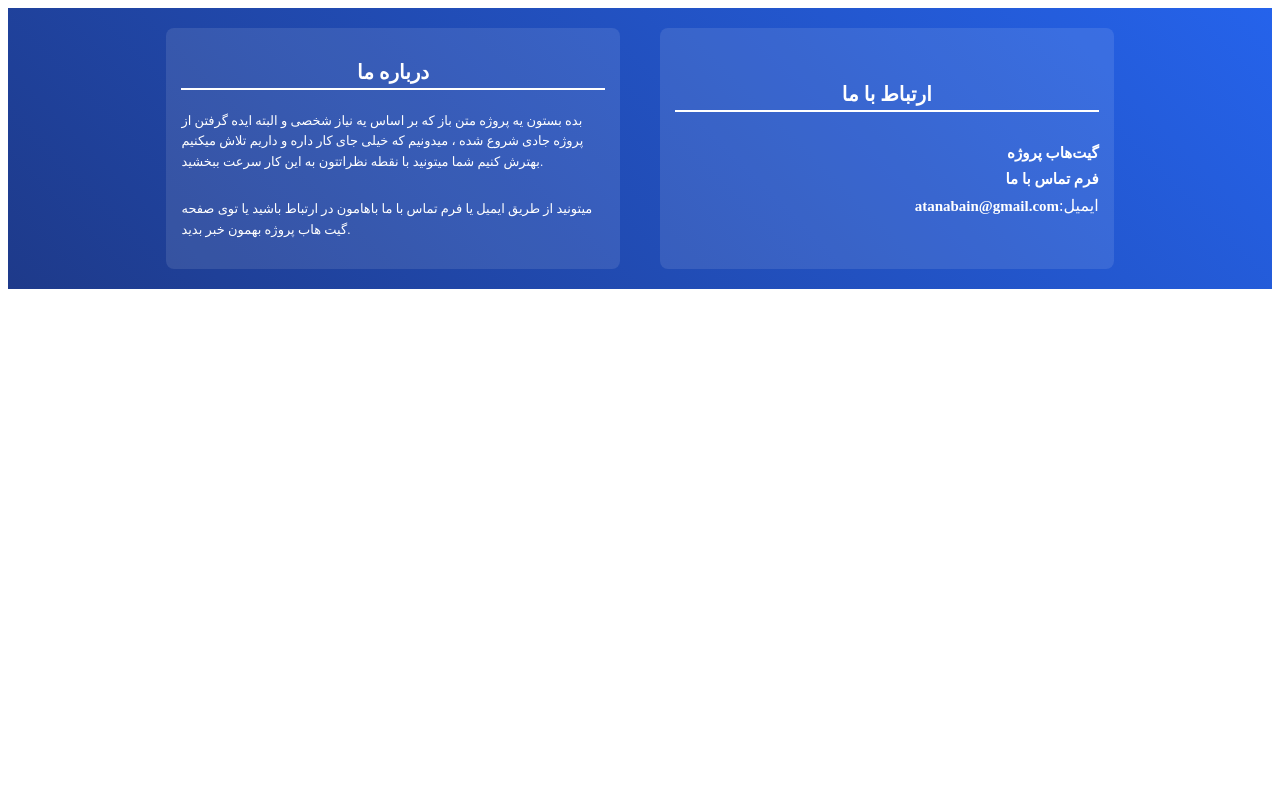
After one commit to AmiraliTanabian/BedeBestoon_Django, a Django app: template Spends/templates/Spends/footer_component.html in a window 1280 px wide. The commit adds this page. Run offline with Django 5.2, Linux system fonts and the light colour scheme; the template is opened without the code that fills it, so the values that code supplies are empty.

Commit message:
created footer component

```diff
--- /dev/null
+++ b/Spends/static/Spends/Style/footer_component.css
@@ -0,0 +1,69 @@
+footer {
+    background: linear-gradient(45deg, #1e3a8a, #2563eb);
+    color: white;
+    padding: 20px 15px;
+    display: flex;
+    justify-content: center;
+}
+
+.footer-container {
+    display: flex;
+    justify-content: space-between;
+    width: 80%;
+    max-width: 1200px;
+    align-items: stretch;
+}
+
+.about, .contact {
+    flex: 1;
+    padding: 15px;
+    border-radius: 8px;
+    background: rgba(255, 255, 255, 0.1);
+    display: flex;
+    flex-direction: column;
+    justify-content: center;
+    margin: 0 20px;
+}
+
+.contact {
+    text-align: right;
+}
+
+.about h2, .contact h2 {
+    font-size: 20px;
+    margin-bottom: 8px;
+    padding-bottom: 4px;
+    border-bottom: 2px solid white;
+    display: inline-block;
+}
+
+.about p {
+    font-size: 13px;
+    line-height: 1.6;
+}
+
+.contact ul {
+    list-style: none;
+    padding: 0;
+}
+
+.contact ul li {
+    margin-top: 8px;
+}
+
+.contact ul li a {
+    color: white;
+    text-decoration: none;
+    font-size: 15px;
+    font-weight: bold;
+    transition: color 0.3s ease-in-out;
+}
+
+.contact ul li a:hover {
+    color: #ffcc00;
+    text-decoration: underline;
+}
+
+h2{
+    text-align: center;
+}
--- a/Spends/static/Spends/Style/header_component.css
+++ b/Spends/static/Spends/Style/header_component.css
@@ -1,6 +1,6 @@
 body {
     background-color: #f3f4f6;
-    margin: 0;
+    margin: 0 ;
     font-family: Arial, sans-serif;
 }
 header {
--- /dev/null
+++ b/Spends/templates/Spends/footer_component.html
@@ -0,0 +1,30 @@
+{% load static %}
+<html>
+<head lang="fa-IR">
+    <link rel="stylesheet" href="{% static "Spends/Style/footer_component.css" %}">
+</head>
+<body>
+    <footer>
+    <div class="footer-container">
+        <div class="about">
+            <h2>درباره ما</h2>
+            <p>
+
+                بده بستون یه پروژه متن باز که بر اساس یه نیاز شخصی و البته ایده گرفتن از پروژه جادی شروع شده ، میدونیم که خیلی جای کار داره و داریم تلاش میکنیم بهترش کنیم شما میتونید با نقطه نظراتتون به این کار سرعت ببخشید.
+            </p>
+            <p>
+                میتونید از طریق ایمیل یا فرم تماس با ما باهامون در ارتباط باشید یا توی صفحه گیت هاب پروژه بهمون خبر بدید.
+            </p>
+        </div>
+        <div class="contact">
+            <h2>ارتباط با ما</h2>
+            <ul>
+                <li><a href="https://github.com/YourProject" target="_blank">گیت‌هاب پروژه</a></li>
+                <li><a href="contact.html">فرم تماس با ما</a></li>
+                <li><a href="mailto:atanabain@gmail.com">atanabain@gmail.com</a>:ایمیل</li>
+            </ul>
+        </div>
+    </div>
+    </footer>
+    </body>
+</html>
--- a/templates/base.html
+++ b/templates/base.html
@@ -10,6 +10,7 @@
 <body>
     {% render_partial "Spends.views.header" %}
     {% block content %}{% endblock %}
+    {% include "Spends/footer_component.html" %}
     {% block js %}{% endblock %}
 </body>
 </html>
```
